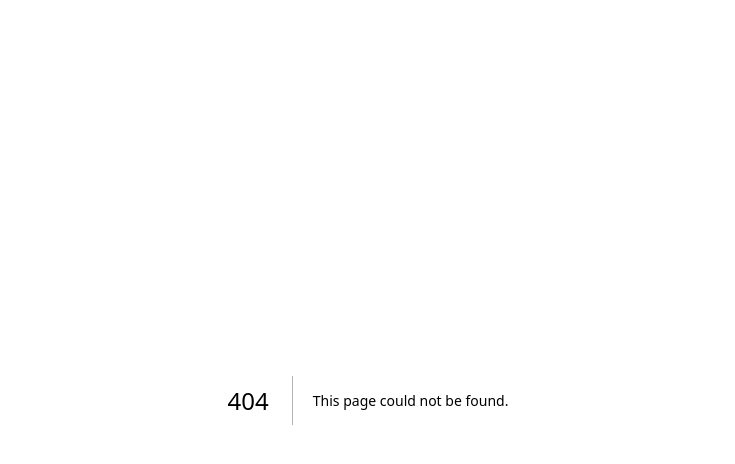
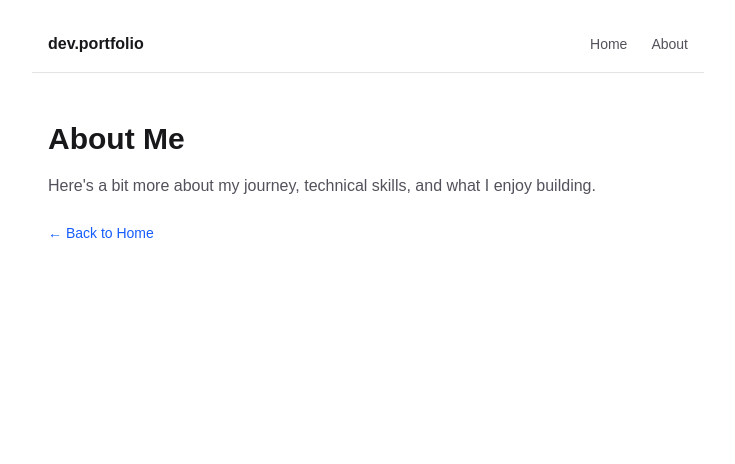
Before and after one commit to charles-exe369/Dev-Portfolio, a Next.js app in the folder my-portfolio/: page /about in a window 1280 px wide. Before the commit this address had no page. Shown: the top 464 px of the page, without its empty margins (272-1007 px from the left). Built offline with nearby package versions, Linux system fonts and the light colour scheme.

Commit message:
Add About Page and Navbar

```diff
--- /dev/null
+++ b/my-portfolio/src/app/about/page.tsx
@@ -0,0 +1,22 @@
+import Link from 'next/link';
+
+export default function AboutPage() {
+  return (
+    <main className="max-w-2xl mx-auto px-4 py-12">
+      <h1 className="text-3xl font-bold text-zinc-900 dark:text-zinc-100">
+        About Me
+      </h1>
+      <p className="mt-4 text-zinc-600 dark:text-zinc-400 leading-relaxed">
+        Here's a bit more about my journey, technical skills, and what I enjoy building.
+      </p>
+
+      {/* Back link using Next.js Link component */}
+      <Link
+        href="/"
+        className="inline-block mt-6 text-sm font-medium text-blue-600 hover:underline"
+      >
+        ← Back to Home
+      </Link>
+    </main>
+  );
+}
--- a/my-portfolio/src/app/layout.tsx
+++ b/my-portfolio/src/app/layout.tsx
@@ -1,29 +1,17 @@
-import type { Metadata } from "next";
-import { Geist, Geist_Mono } from "next/font/google";
-import "./globals.css";
+import Navbar from '@/components/Navbar';
+import './globals.css';
 
-const geistSans = Geist({
-  variable: "--font-geist-sans",
-  subsets: ["latin"],
-});
-
-const geistMono = Geist_Mono({
-  variable: "--font-geist-mono",
-  subsets: ["latin"],
-});
-
-export const metadata: Metadata = {
-  title: "Create Next App",
-  description: "Generated by create next app",
-};
-
-export default function RootLayout({ children }: LayoutProps<"/">) {
+export default function RootLayout({
+  children,
+}: {
+  children: React.ReactNode;
+}) {
   return (
-    <html
-      lang="en"
-      className={`${geistSans.variable} ${geistMono.variable} h-full antialiased`}
-    >
-      <body className="min-h-full flex flex-col">{children}</body>
+    <html lang="en">
+      <body className="bg-white dark:bg-zinc-950 text-zinc-900 dark:text-zinc-100 min-h-screen">
+        <Navbar />
+        {children}
+      </body>
     </html>
   );
 }
--- /dev/null
+++ b/my-portfolio/src/components/Navbar.tsx
@@ -0,0 +1,19 @@
+import Link from 'next/link';
+
+export default function Navbar() {
+  return (
+    <header className="max-w-2xl mx-auto px-4 pt-8 pb-4 border-b border-zinc-200 dark:border-zinc-800 flex justify-between items-center">
+      <Link href="/" className="font-semibold text-zinc-900 dark:text-zinc-100 hover:text-blue-600">
+        dev.portfolio
+      </Link>
+      <nav className="flex gap-6 text-sm font-medium text-zinc-600 dark:text-zinc-400">
+        <Link href="/" className="hover:text-zinc-900 dark:hover:text-zinc-100">
+          Home
+        </Link>
+        <Link href="/about" className="hover:text-zinc-900 dark:hover:text-zinc-100">
+          About
+        </Link>
+      </nav>
+    </header>
+  );
+}
```
